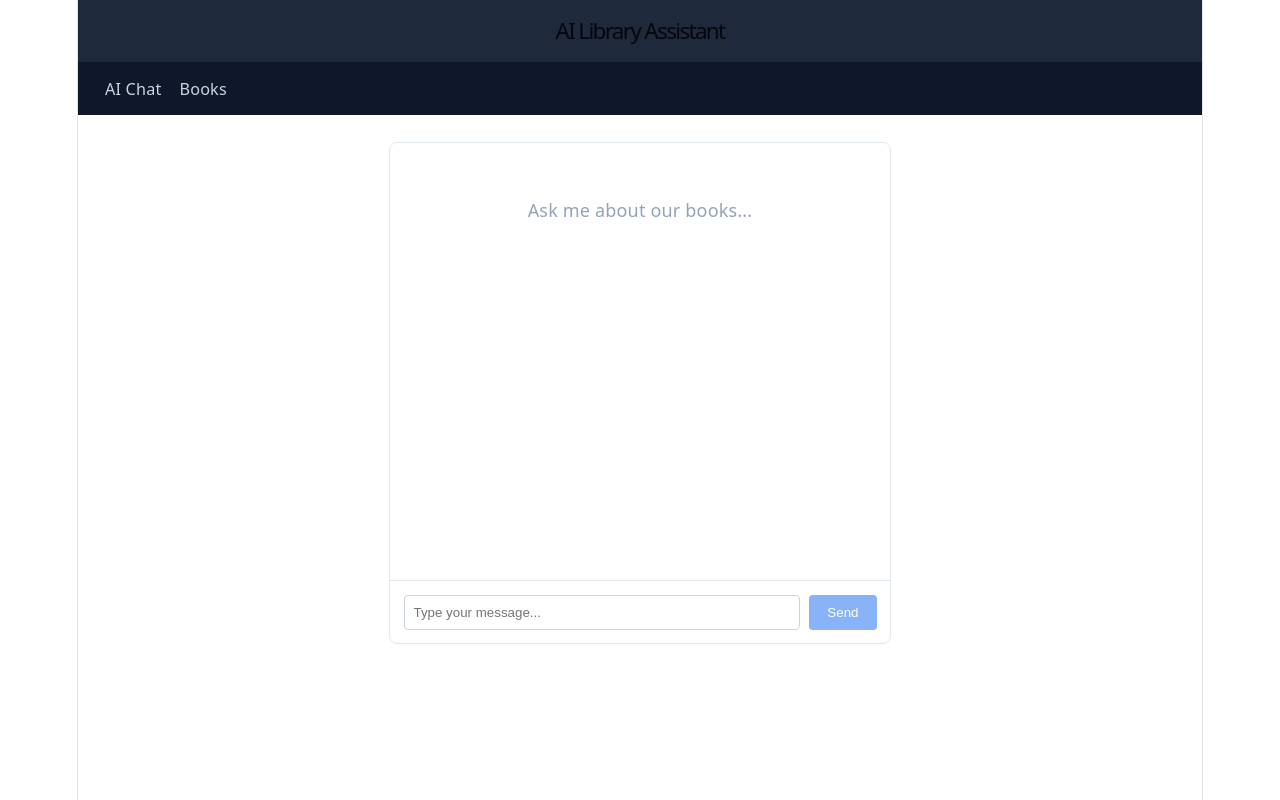
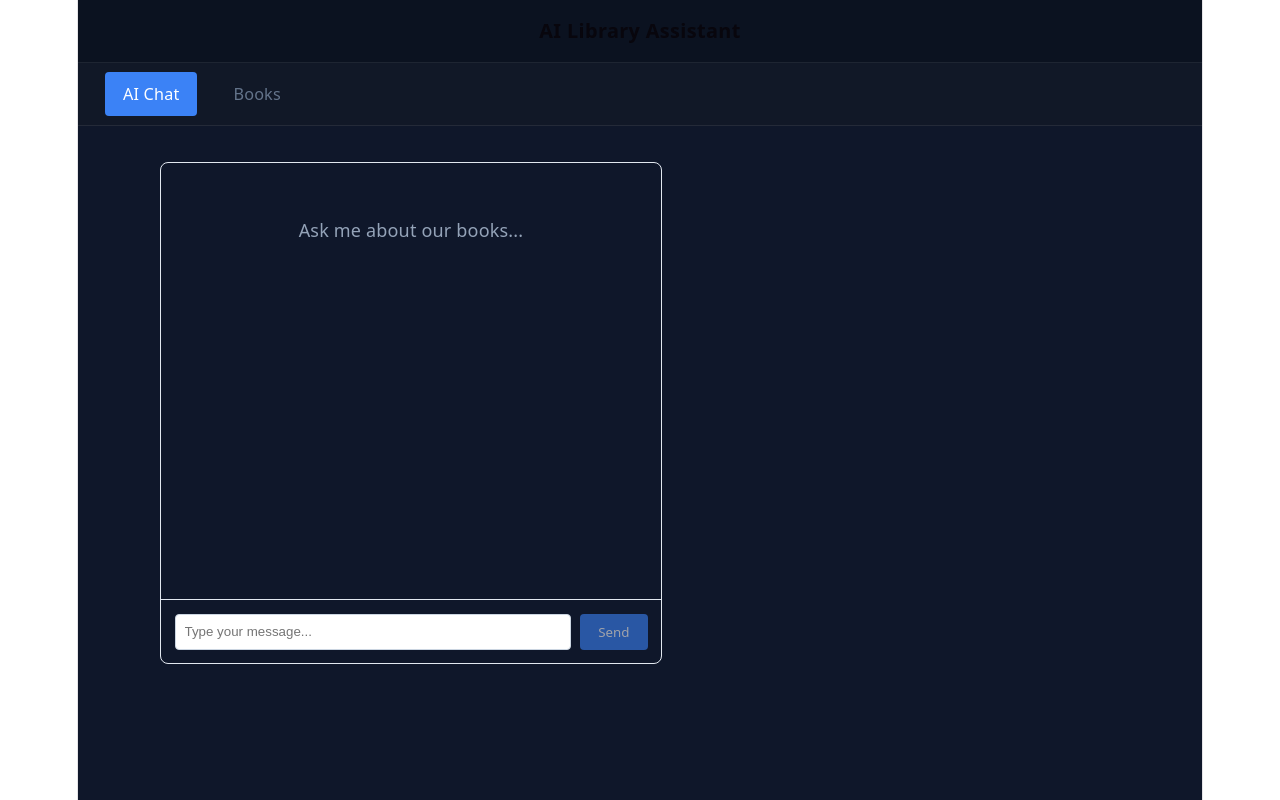
Before and after one commit to msakhawatali/ai-library-assistant, a React (Vite) app in the folder frontend/: page /chat in a window 1280 px wide. Built offline with nearby package versions, Linux system fonts and the light colour scheme.

Commit message:
feat: redesign app shell and navigation

```diff
--- a/frontend/src/App.css
+++ b/frontend/src/App.css
@@ -1,27 +1,64 @@
+:root {
+  /* Colors */
+  --color-primary: #3b82f6;
+  --color-primary-hover: #2563eb;
+  --color-bg: #0f172a;
+  --color-surface: #ffffff;
+  --color-text: #1e293b;
+  --color-text-muted: #64748b;
+  --color-border: #e2e8f0;
+  --color-danger: #dc2626;
+  --color-danger-hover: #b91c1c;
+  --color-success: #16a34a;
+
+  /* Spacing */
+  --space-xs: 0.25rem;
+  --space-sm: 0.5rem;
+  --space-md: 1rem;
+  --space-lg: 1.5rem;
+  --space-xl: 2rem;
+
+  /* Radius & shadow */
+  --radius-sm: 4px;
+  --radius-md: 8px;
+  --shadow-sm: 0 1px 2px rgba(0, 0, 0, 0.3);
+  --shadow-md: 0 4px 12px rgba(0, 0, 0, 0.4);
+}
+
 .app {
   display: flex;
   flex-direction: column;
-  height: 100vh;
-  font-family: system-ui, -apple-system, sans-serif;
+  min-height: 100vh;
+  background-color: var(--color-bg);
+}
+
+.page-container {
+  width: 100%;
+  max-width: 960px;
+  margin: 0 auto;
+  padding: var(--space-xl) var(--space-md);
 }
 
 .header {
-  background-color: #1e293b;
+  background-color: #0b1220;
   color: white;
-  padding: 1rem 1.5rem;
+  padding: var(--space-md) var(--space-lg);
+  border-bottom: 1px solid rgba(255, 255, 255, 0.08);
 }
 
 .header h1 {
   margin: 0;
-  font-size: 1.25rem;
+  font-size: 1.1rem;
+  font-weight: 600;
+  letter-spacing: 0.02em;
 }
 
 .main-content {
+  flex: 1;
   display: flex;
   flex-direction: column;
-  align-items: center;
-  gap: 2rem;
-  padding: 1.5rem;
+  align-items: stretch;
+  gap: var(--space-xl);
 }
 
 .chat {
@@ -271,19 +308,10 @@
 
 .main-nav {
   display: flex;
-  gap: 1rem;
-  padding: 0.75rem 1.5rem;
-  background-color: #0f172a;
-}
-
-.main-nav a {
-  color: #cbd5e1;
-  text-decoration: none;
-  font-size: 0.9rem;
-}
-
-.main-nav a:hover {
-  color: white;
+  gap: var(--space-md);
+  padding: var(--space-sm) var(--space-lg);
+  background-color: #111827;
+  border-bottom: 1px solid rgba(255, 255, 255, 0.08);
 }
 
 .books-header {
@@ -302,3 +330,50 @@
   border-radius: 4px;
   cursor: pointer;
 }
+
+.nav-link {
+  color: var(--color-text-muted);
+  text-decoration: none;
+  font-size: 0.9rem;
+  font-weight: 500;
+  padding: var(--space-sm) var(--space-md);
+  border-radius: var(--radius-sm);
+  transition: background-color 0.15s, color 0.15s;
+}
+
+.nav-link:hover {
+  color: white;
+  background-color: rgba(255, 255, 255, 0.06);
+}
+
+.nav-link.active {
+  color: white;
+  background-color: var(--color-primary);
+}
+
+button {
+  font-family: inherit;
+  border-radius: var(--radius-sm);
+  cursor: pointer;
+  transition: background-color 0.15s, opacity 0.15s;
+}
+
+button:disabled {
+  opacity: 0.6;
+  cursor: not-allowed;
+}
+
+@media (max-width: 640px) {
+  .page-container {
+    padding: var(--space-lg) var(--space-sm);
+  }
+
+  .main-nav {
+    gap: var(--space-sm);
+    padding: var(--space-sm);
+  }
+
+  .header h1 {
+    font-size: 1rem;
+  }
+}
--- a/frontend/src/App.tsx
+++ b/frontend/src/App.tsx
@@ -1,4 +1,4 @@
-import { BrowserRouter, Routes, Route, Navigate, Link } from "react-router-dom";
+import { BrowserRouter, Routes, Route, Navigate, NavLink } from "react-router-dom";
 import Header from "./components/Header";
 import Chat from "./components/Chat";
 import BooksPage from "./pages/BooksPage";
@@ -13,10 +13,21 @@ function App() {
       <div className="app">
         <Header />
         <nav className="main-nav">
-          <Link to="/chat">AI Chat</Link>
-          <Link to="/books">Books</Link>
+          <NavLink
+            to="/chat"
+            className={({ isActive }) => (isActive ? "nav-link active" : "nav-link")}
+          >
+            AI Chat
+          </NavLink>
+          <NavLink
+            to="/books"
+            className={({ isActive }) => (isActive ? "nav-link active" : "nav-link")}
+          >
+            Books
+          </NavLink>
         </nav>
         <main className="main-content">
+          <div className="page-container">
           <Routes>
             <Route path="/" element={<Navigate to="/chat" replace />} />
             <Route path="/chat" element={<Chat />} />
@@ -25,6 +36,7 @@ function App() {
             <Route path="/books/:id" element={<BookDetailsPage />} />
             <Route path="/books/:id/edit" element={<EditBookPage />} />
           </Routes>
+          </div>
         </main>
       </div>
     </BrowserRouter>
```
